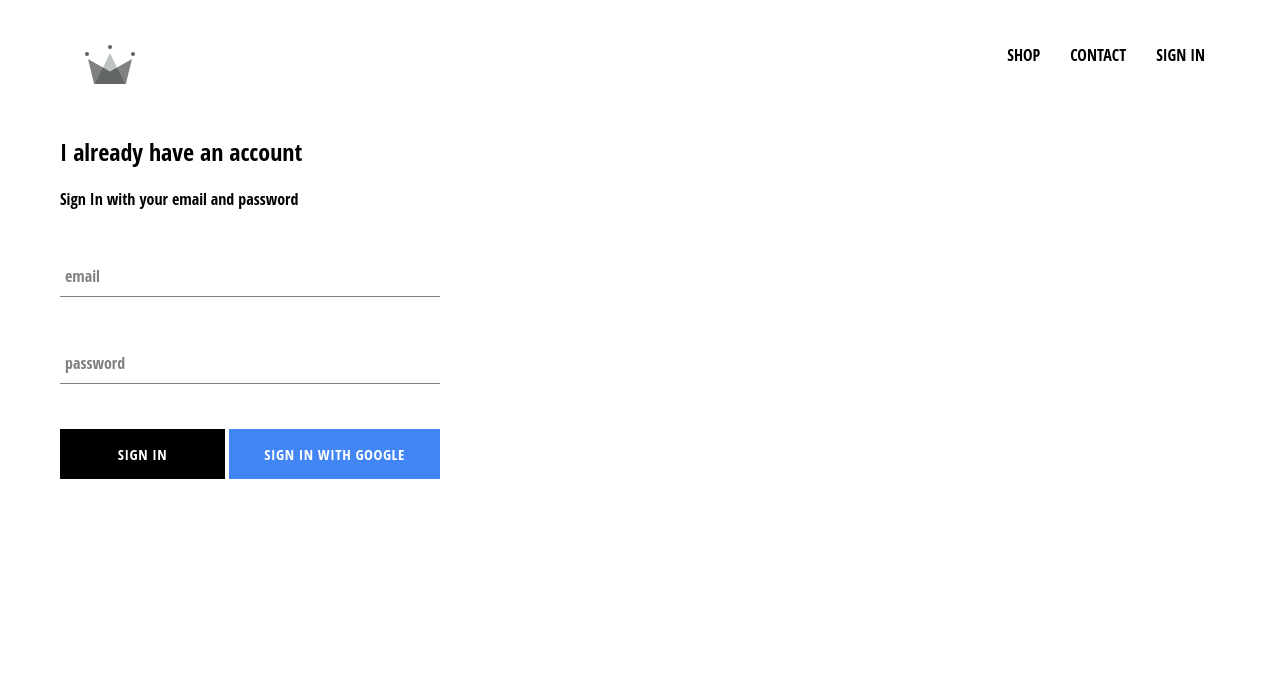
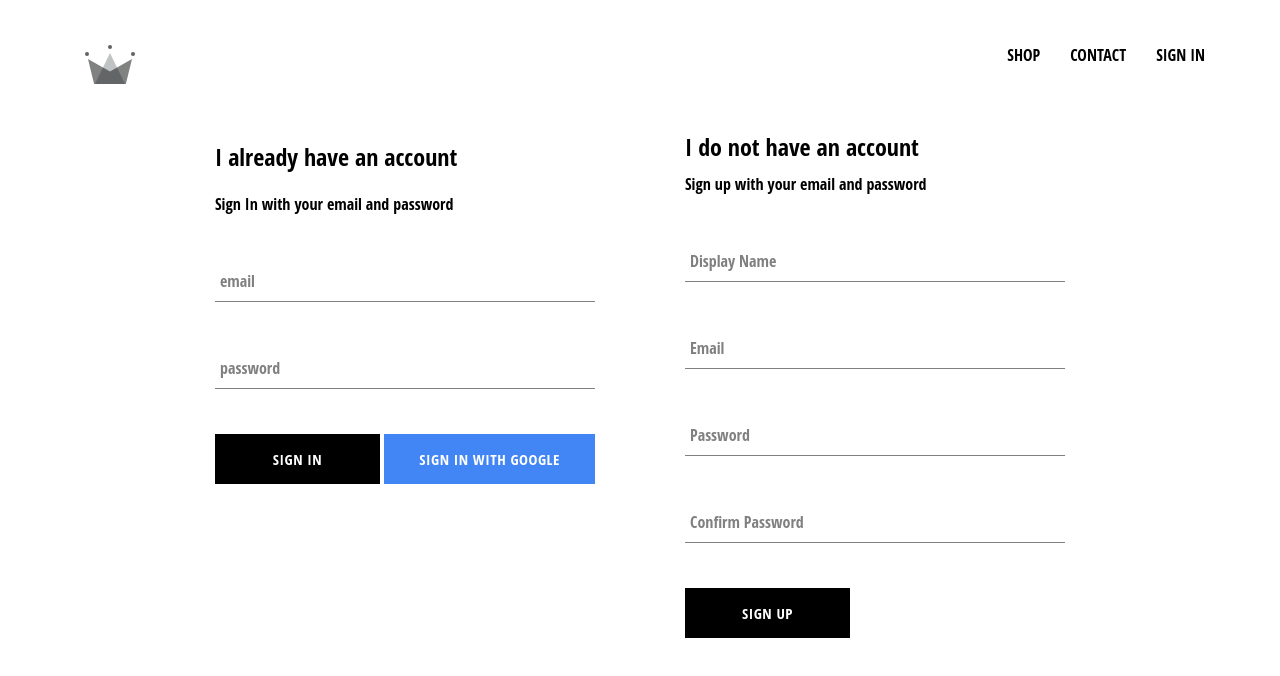
Before and after one commit to mosesegboh/ecommerce, a React (Create React App) app: page /signin in a window 1280 px wide. Shown: the top 676 px of the page. Built offline with nearby package versions, Linux system fonts and the light colour scheme; no server answers.

Commit message:
implemented the firebase utils,included ability to store authenticated users

```diff
--- a/package.json
+++ b/package.json
@@ -7,6 +7,7 @@
     "@testing-library/jest-dom": "^4.2.4",
     "@testing-library/react": "^9.5.0",
     "@testing-library/user-event": "^7.2.1",
+    "bootstrap": "^4.5.0",
     "firebase": "^7.13.2",
     "node-sass": "^4.13.1",
     "react": "^16.13.1",
--- a/src/components/sign-up/sign-up.component.jsx
+++ b/src/components/sign-up/sign-up.component.jsx
@@ -1,6 +1,6 @@
 import React from 'react';
 
-import FormInput from '/form-input/form-input.component';
+import FormInput from '../form-input/form-input.component';
 import CustomButton from '../custom-button/custom-button.component';
 
 import {auth, createUserProfileDocument} from '../../firebase/firebase.utils';
@@ -8,7 +8,7 @@
 import './sign-up.styles.scss';
 import { Component } from 'react';
 
-class SignUp extends React Component {
+class SignUp extends React.Component {
     constructor(){
         super();
         this.state={
@@ -23,12 +23,12 @@
         event.preventDefault();
         const {displayName, email, password, confirmPassword} = this.state;
 
-        if(password != confirmPassword){
+        if(password !== confirmPassword){
             alert("password dont match");
             return;
-
+        }
             try {
-                const{user}=await auth.createUserWithEmailAndPassword(email, password)
+                const{user}=await auth.createUserWithEmailAndPassword(email, password);
 
                 createUserProfileDocument(user, {displayName});
                 //this below will clear out our form
@@ -42,7 +42,7 @@
                console.error(error);
             }
         };
-    }
+
 
     handleChange = event => {
         const {name, value} = event.target;
--- a/src/pages/sign-in-and-sign-up/sign-in-and-sign-up.component.jsx
+++ b/src/pages/sign-in-and-sign-up/sign-in-and-sign-up.component.jsx
@@ -1,11 +1,13 @@
 import React from 'react';
 import SignIn from '../../components/sign-in/sign-in.component';
+import SignUp from '../../components/sign-up/sign-up.component';
 import './sign-in-and-sign-up.styles.scss';
 
 const SignInAndSignUpPage = () => (
     <div className='sign-in-and-sign-up' >
         {/* 1.render our component */}
-        < SignIn />
+        <SignIn />
+        <SignUp />
     </div>
 );
 
--- a/src/pages/sign-in-and-sign-up/sign-in-and-sign-up.styles.scss
+++ b/src/pages/sign-in-and-sign-up/sign-in-and-sign-up.styles.scss
@@ -0,0 +1,6 @@
+.sign-in-and-sign-up{
+    width: 850px;
+    display: flex;
+    justify-content: space-between;
+    margin: 30px auto;
+}
```
Also changed, not shown: 1 other file (tests, documents, lock files or other folders).
